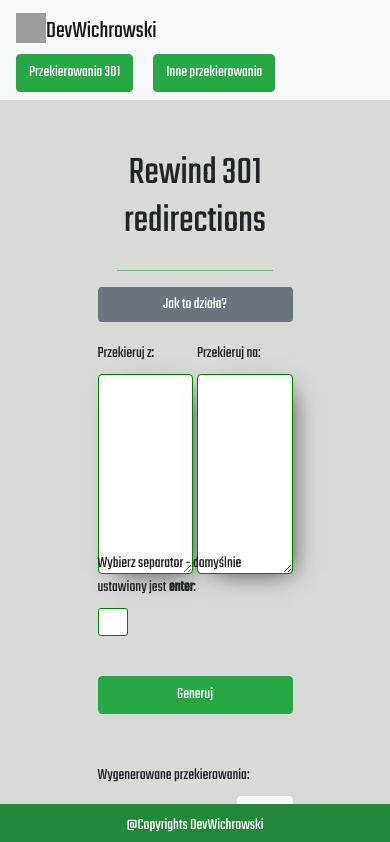
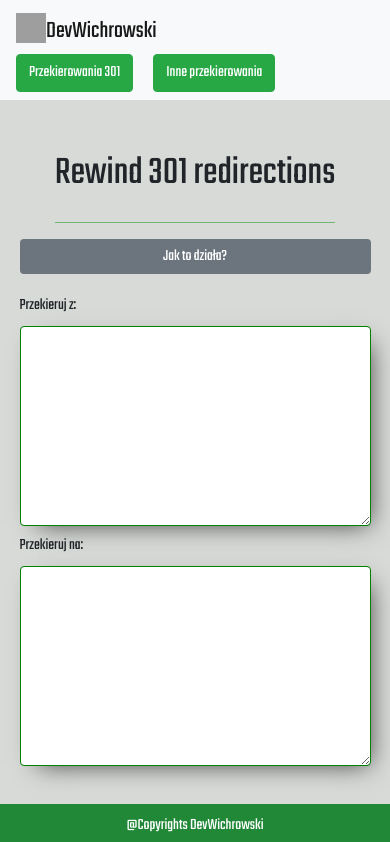
Before and after one commit to DevWichrowski/react-redirections, a React (Create React App) app: page / in a window 390 px wide. Shown: the top 842 px of the page. Built offline with nearby package versions, Linux system fonts and the light colour scheme; grey boxes are pictures that could not be loaded.

Commit message:
Added Media Queries, RWD Design for phones.

```diff
--- a/src/components/main/Main.css
+++ b/src/components/main/Main.css
@@ -126,4 +126,29 @@ hr {
   position: relative;
   top: 2.5vw;
 }
+
+@media screen and (max-width: 1100px) {
+  .wrapper {
+    width: 90%;
+  }
+  .separator-container {
+    margin-top: 40px;
+  }
+}
+
+@media screen and (max-width: 600px) {
+  .redirects {
+    display: -webkit-box;
+    display: -ms-flexbox;
+    display: flex;
+    -webkit-box-orient: vertical;
+    -webkit-box-direction: normal;
+        -ms-flex-direction: column;
+            flex-direction: column;
+  }
+  .textarea-container {
+    width: 100%;
+    margin-bottom: 40px;
+  }
+}
 /*# sourceMappingURL=Main.css.map */
--- a/src/components/main/Main.scss
+++ b/src/components/main/Main.scss
@@ -116,3 +116,27 @@ hr {
   position: relative;
   top: 2.5vw;
 }
+
+@media screen and (max-width: 1100px)  {
+  .wrapper {
+    width: 90%
+  }
+
+  .separator-container {
+    margin-top: 40px;
+  }
+}
+
+
+
+@media screen and (max-width: 600px) {
+  .redirects {
+    display: flex;
+    flex-direction: column;
+  }
+
+  .textarea-container {
+    width: 100%;
+    margin-bottom: 40px;
+  }
+}
--- a/src/components/otherTools/OtherTools.css
+++ b/src/components/otherTools/OtherTools.css
@@ -20,4 +20,28 @@
 .summary-index-php .card-body {
   text-align: center;
 }
+
+@media screen and (max-width: 1100px) {
+  .page-body {
+    height: 100%;
+  }
+  .summary-index-php {
+    width: 90%;
+  }
+  .btn-danger {
+    height: 40%;
+  }
+}
+
+@media screen and (max-width: 800px) {
+  .summary-index-php {
+    width: 90%;
+  }
+}
+
+@media screen and (max-width: 600px) {
+  .summary-index-php {
+    width: 90%;
+  }
+}
 /*# sourceMappingURL=OtherTools.css.map */
```
Also changed, not shown: src/components/otherTools/OtherTools.scss (+22 -0 lines), 2 other files (tests, documents, lock files or other folders).
